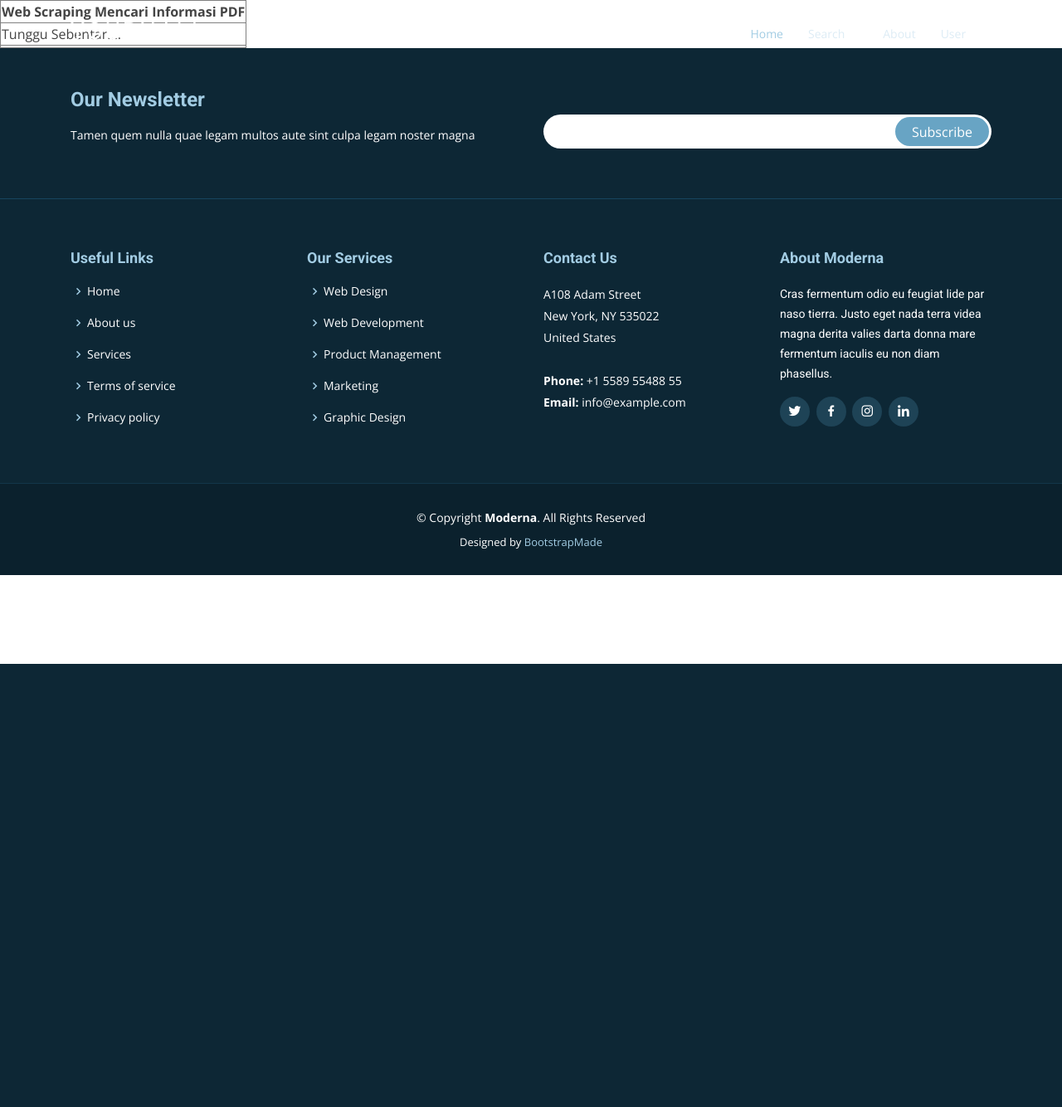
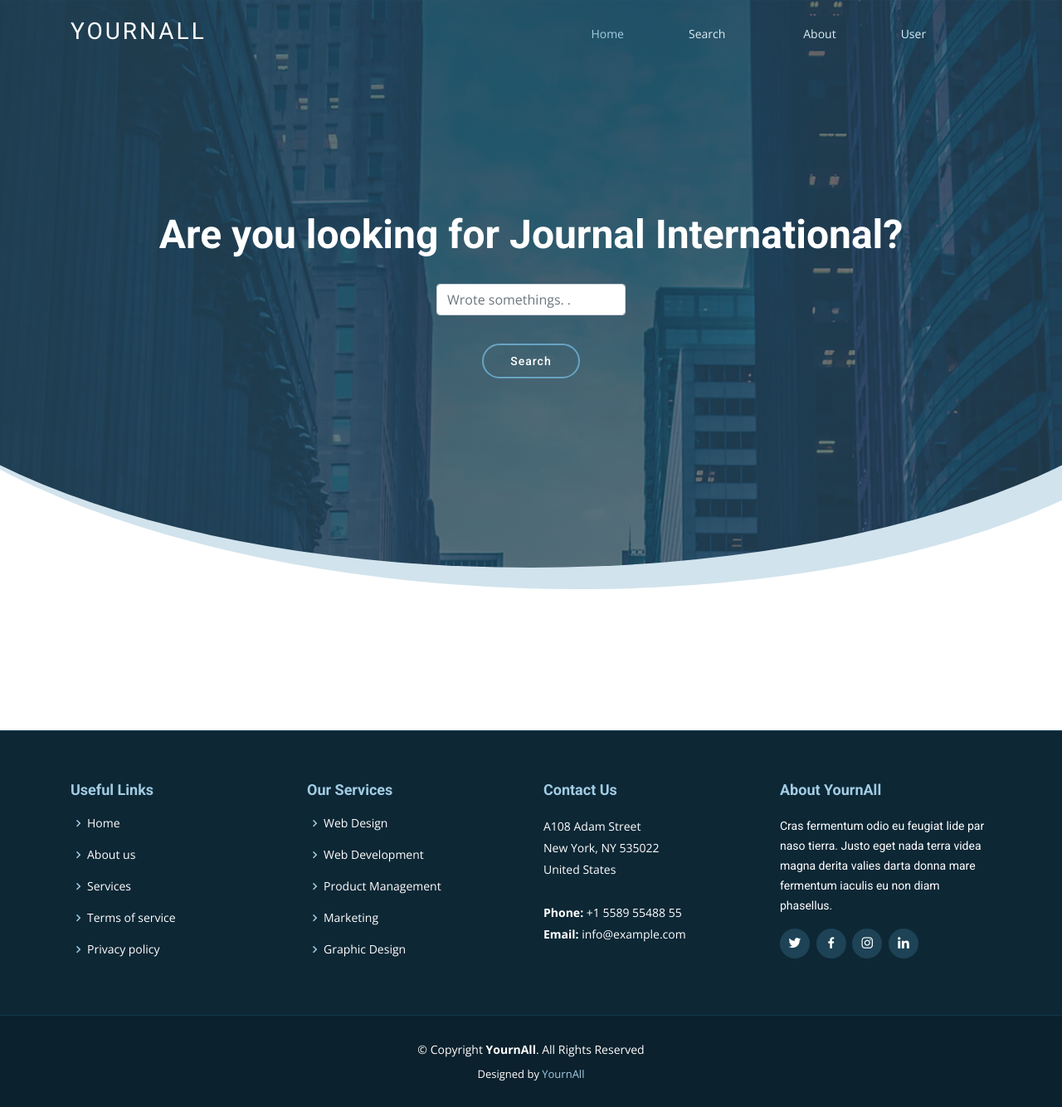
Before and after one commit to ikhwanmuhammd/yournall, a CodeIgniter app: page /yournall/journal_international in a window 1280 px wide. Shown: the whole page at 83% size. Before the commit the page ends 800 px from the top, so only its background shows below. Run offline with CodeIgniter, Linux system fonts and the light colour scheme; some libraries are stand-ins or nearby versions.

Commit message:
journal international

```diff
--- a/application/controllers/Journal_international.php
+++ b/application/controllers/Journal_international.php
@@ -5,7 +5,7 @@ class Journal_international extends CI_Controller {
 
 	public function index(){
 		$this->load->view('templates/header');
-		$this->load->view('pages/v_jnat');
+		$this->load->view('pages/v_jinter');
 		$this->load->view('templates/footer');
 	}
 }
--- a/application/controllers/Journal_national.php
+++ b/application/controllers/Journal_national.php
@@ -1,7 +1,7 @@
 <?php
 defined('BASEPATH') OR exit('No direct script access allowed');
 
-class Journal_international extends CI_Controller {
+class Journal_national extends CI_Controller {
 
 	public function index(){
 		$this->load->view('templates/header');
--- a/application/views/pages/v_jinter.php
+++ b/application/views/pages/v_jinter.php
@@ -1,54 +1,37 @@
 <title>YournAll</title>
+<div class="content-wrapper">
 
   <!-- ======= Hero Section ======= -->
-  <section id="hero" class="d-flex justify-cntent-center align-items-center">
+  <section id="hero" class="d-flex justify-content-center align-items-center">
     <div id="heroCarousel" class="container carousel carousel-fade" data-ride="carousel">
 
       <!-- Slide 1 -->
       <div class="carousel-item active">
         <div class="carousel-container">
-          <h2 class="animated fadeInDown">Welcome to <span>YournAll</span></h2>
-          <p class="animated fadeInUp">Merupakan situs web pencarian Journal dengan tingkat akurasi 0,00001%. Karena masih dalam tahap pengembangan, situs ini masih belum dapat diakses melalui internet.</p>
-          <a href="" class="btn-get-started animated fadeInUp">Read More</a>
+          <h2 class="animated fadeInDown">Are you looking for <span>Journal International?</span></h2>
+          <form class="animated fadeInDown" action="" method="post">
+            <input class="form-control transparent-input" type="text" name="search_jinter" placeholder="Wrote somethings. .">
+          </form> <br>
+          <a href="" class="btn-get-started animated fadeInUp">Search</a>
         </div>
       </div>
+    <!-- <div class="carousel-item active">
+      <div class="carousel-container">
+        <div class="col-lg-6">
+          <form action="" method="post">
+          <input type="email" name="email"><input type="submit" value="Subscribe">
+          </form>
+        </div>
+      </div> -->
+    </div>
 
-      <!-- Slide 2 -->
-      <div class="carousel-item">
-        <div class="carousel-container">
-          <h2 class="animated fadeInDown">Lorem Ipsum Dolor</h2>
-          <p class="animated fadeInUp">Ut velit est quam dolor ad a aliquid qui aliquid. Sequi ea ut et est quaerat sequi nihil ut aliquam. Occaecati alias dolorem mollitia ut. Similique ea voluptatem. Esse doloremque accusamus repellendus deleniti vel. Minus et tempore modi architecto.</p>
-          <a href="" class="btn-get-started animated fadeInUp">Read More</a>
-        </div>
-      </div>
-
-      <!-- Slide 3 -->
-      <div class="carousel-item">
-        <div class="carousel-container">
-          <h2 class="animated fadeInDown">Sequi ea ut et est quaerat</h2>
-          <p class="animated fadeInUp">Ut velit est quam dolor ad a aliquid qui aliquid. Sequi ea ut et est quaerat sequi nihil ut aliquam. Occaecati alias dolorem mollitia ut. Similique ea voluptatem. Esse doloremque accusamus repellendus deleniti vel. Minus et tempore modi architecto.</p>
-          <a href="" class="btn-get-started animated fadeInUp">Read More</a>
-        </div>
-      </div>
-
-      <a class="carousel-control-prev" href="#heroCarousel" role="button" data-slide="prev">
-        <span class="carousel-control-prev-icon bx bx-chevron-left" aria-hidden="true"></span>
-        <span class="sr-only">Previous</span>
-      </a>
-
-      <a class="carousel-control-next" href="#heroCarousel" role="button" data-slide="next">
-        <span class="carousel-control-next-icon bx bx-chevron-right" aria-hidden="true"></span>
-        <span class="sr-only">Next</span>
-      </a>
-
-    </div>
   </section><!-- End Hero -->
 
   <main id="main">
 
     <!-- ======= Search ======= -->
     <section class="services">
-
     </section><!-- End Search -->
 
   </main><!-- End #main -->
+</div>
--- a/application/views/templates/footer.php
+++ b/application/views/templates/footer.php
@@ -1,22 +1,6 @@
 
   <!-- ======= Footer ======= -->
   <footer id="footer" data-aos="fade-up" data-aos-easing="ease-in-out" data-aos-duration="500">
-
-    <div class="footer-newsletter">
-      <div class="container">
-        <div class="row">
-          <div class="col-lg-6">
-            <h4>Our Newsletter</h4>
-            <p>Tamen quem nulla quae legam multos aute sint culpa legam noster magna</p>
-          </div>
-          <div class="col-lg-6">
-            <form action="" method="post">
-              <input type="email" name="email"><input type="submit" value="Subscribe">
-            </form>
-          </div>
-        </div>
-      </div>
-    </div>
 
     <div class="footer-top">
       <div class="container">
@@ -57,7 +41,7 @@
           </div>
 
           <div class="col-lg-3 col-md-6 footer-info">
-            <h3>About Moderna</h3>
+            <h3>About YournAll</h3>
             <p>Cras fermentum odio eu feugiat lide par naso tierra. Justo eget nada terra videa magna derita valies darta donna mare fermentum iaculis eu non diam phasellus.</p>
             <div class="social-links mt-3">
               <a href="#" class="twitter"><i class="bx bxl-twitter"></i></a>
@@ -73,14 +57,10 @@
 
     <div class="container">
       <div class="copyright">
-        &copy; Copyright <strong><span>Moderna</span></strong>. All Rights Reserved
+        &copy; Copyright <strong><span>YournAll</span></strong>. All Rights Reserved
       </div>
       <div class="credits">
-        <!-- All the links in the footer should remain intact. -->
-        <!-- You can delete the links only if you purchased the pro version. -->
-        <!-- Licensing information: https://bootstrapmade.com/license/ -->
-        <!-- Purchase the pro version with working PHP/AJAX contact form: https://bootstrapmade.com/free-bootstrap-template-corporate-moderna/ -->
-        Designed by <a href="https://bootstrapmade.com/">BootstrapMade</a>
+        Designed by <a href="#">YournAll</a>
       </div>
     </div>
   </footer><!-- End Footer -->
--- a/application/views/templates/header.php
+++ b/application/views/templates/header.php
@@ -47,15 +47,15 @@
 
       <nav class="nav-menu float-right d-none d-lg-block">
         <ul>
-          <li class="active"><a href="index.html">Home</a></li>
-          <li class="drop-down"><a href="">Search</a>
+          <li class="active mr-5"><a href="<?php echo base_url('home') ?>">Home</a></li>
+          <li class="drop-down mr-5"><a href="">Search</a>
             <ul>
               <li><a href="<?php echo base_url('journal_national') ?>">Journal National</a></li>
               <li><a href="<?php echo base_url('journal_international') ?>">Journal International</a></li>
             </ul>
           </li>
-          <li><a href="#">About</a></li>
-          <li class="drop-down"><a href="">User</a>
+          <li class="mr-5"><a href="#">About</a></li>
+          <li class="drop-down mr-5"><a href="">User</a>
             <ul>
               <li><a href="#">Login</a></li>
               <li><a href="#">Register</a></li>
```
